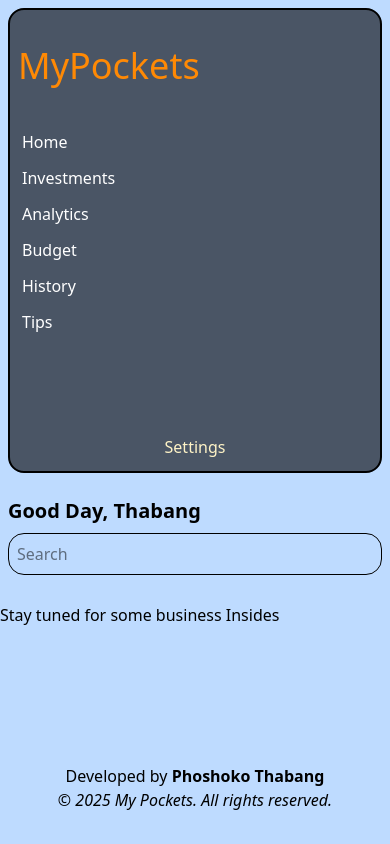
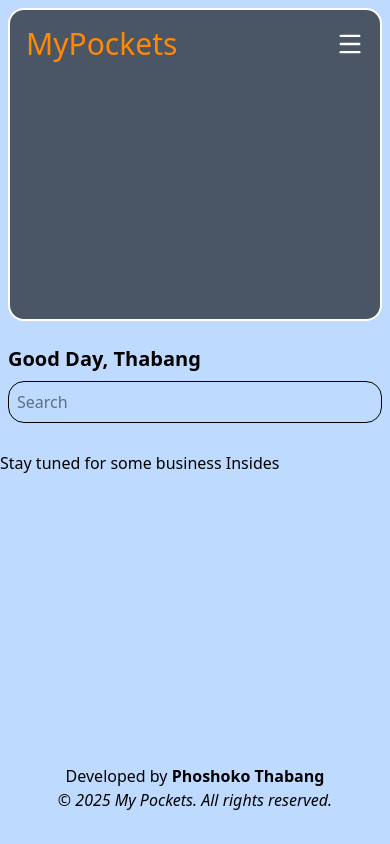
Before and after one commit to ThabangP07/My_Pockets, a React (Vite) app in the folder My_Pockets/: page /tips in a window 390 px wide. Built offline with nearby package versions, Linux system fonts and the light colour scheme.

Commit message:
refactor: update the NavBar responsive with a collapsible menu on small screens

```diff
--- a/My_Pockets/src/components/NavBar.jsx
+++ b/My_Pockets/src/components/NavBar.jsx
@@ -1,34 +1,78 @@
-import { Link } from 'react-router-dom'
+import { useState } from "react";
+import { Link } from "react-router-dom";
+import { Menu, X } from "lucide-react"; // hamburger and close icons
 
 function NavBar() {
+  const [isOpen, setIsOpen] = useState(false);
+
   return (
-    <nav className="flex flex-col justify-between bg-gray-600 border-2 rounded-2xl m-2">
+    <nav className="bg-gray-600 border-2 rounded-2xl m-2 text-white md:flex md:flex-col md:justify-between">
       <div>
-        <h1 className="text-4xl m-2 py-7 text-orange-400">MyPockets</h1>
-        <ul className="m-1 p-2 space-y-3 text-white">
+        {/* Header (Brand + Hamburger) */}
+        <div className="flex justify-between items-center px-4 py-4 md:block">
+          <h1 className="text-3xl text-orange-400">MyPockets</h1>
+
+          {/* Hamburger only visible on small screens */}
+          <button
+            className="md:hidden text-white"
+            onClick={() => setIsOpen(!isOpen)}
+          >
+            {isOpen ? <X size={28} /> : <Menu size={28} />}
+          </button>
+        </div>
+
+        {/* Menu links */}
+        <ul
+          className={`md:block ${
+            isOpen ? "block" : "hidden"
+          } px-4 pb-4 space-y-3 md:space-y-4`}
+        >
           <li>
-            <Link to="/">Home</Link>
+            <Link to="/" onClick={() => setIsOpen(false)}>
+              Home
+            </Link>
           </li>
           <li>
-            <Link to="/investments">Investments</Link>
+            <Link to="/investments" onClick={() => setIsOpen(false)}>
+              Investments
+            </Link>
           </li>
           <li>
-            <Link to="/analytics">Analytics</Link>
+            <Link to="/analytics" onClick={() => setIsOpen(false)}>
+              Analytics
+            </Link>
           </li>
           <li>
-            <Link to="/budget">Budget</Link>
+            <Link to="/budget" onClick={() => setIsOpen(false)}>
+              Budget
+            </Link>
           </li>
           <li>
-            <Link to="/history">History</Link>
+            <Link to="/history" onClick={() => setIsOpen(false)}>
+              History
+            </Link>
           </li>
           <li>
-            <Link to="/tips">Tips</Link>
+            <Link to="/tips" onClick={() => setIsOpen(false)}>
+              Tips
+            </Link>
           </li>
         </ul>
       </div>
-      <button className="text-amber-100 px-2 pb-3">Settings</button>
+
+      {/* Footer button (Settings) */}
+      <div className="hidden md:block text-center text-amber-100 px-2 pb-3">
+        <button>Settings</button>
+      </div>
+
+      {/* Settings button for mobile (inside menu when open) */}
+      {isOpen && (
+        <div className="block md:hidden text-center text-amber-100 px-2 pb-3">
+          <button onClick={() => setIsOpen(false)}>Settings</button>
+        </div>
+      )}
     </nav>
   );
 }
 
-export default NavBar
+export default NavBar;
```
